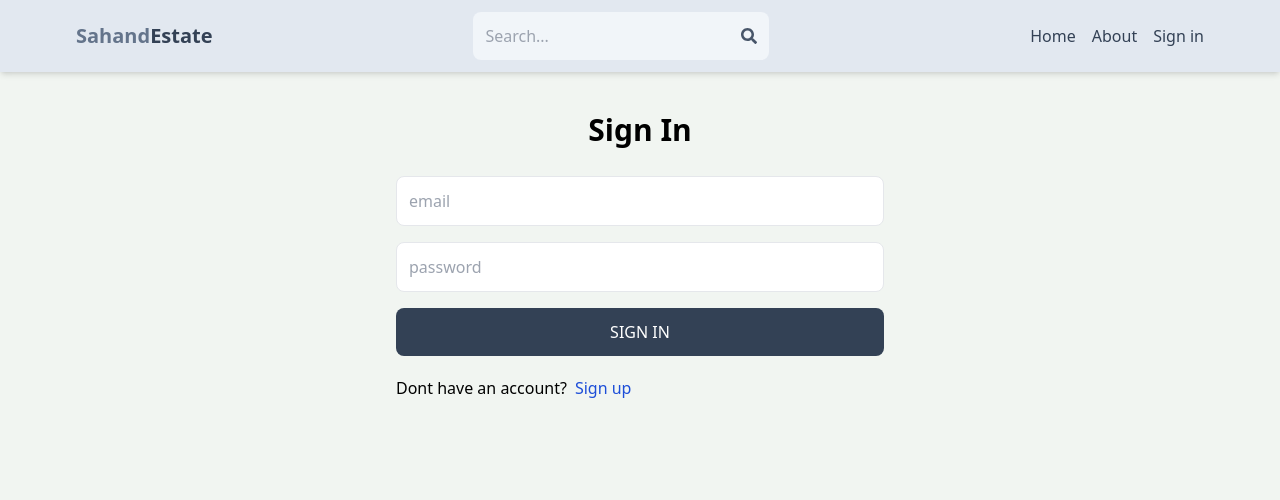
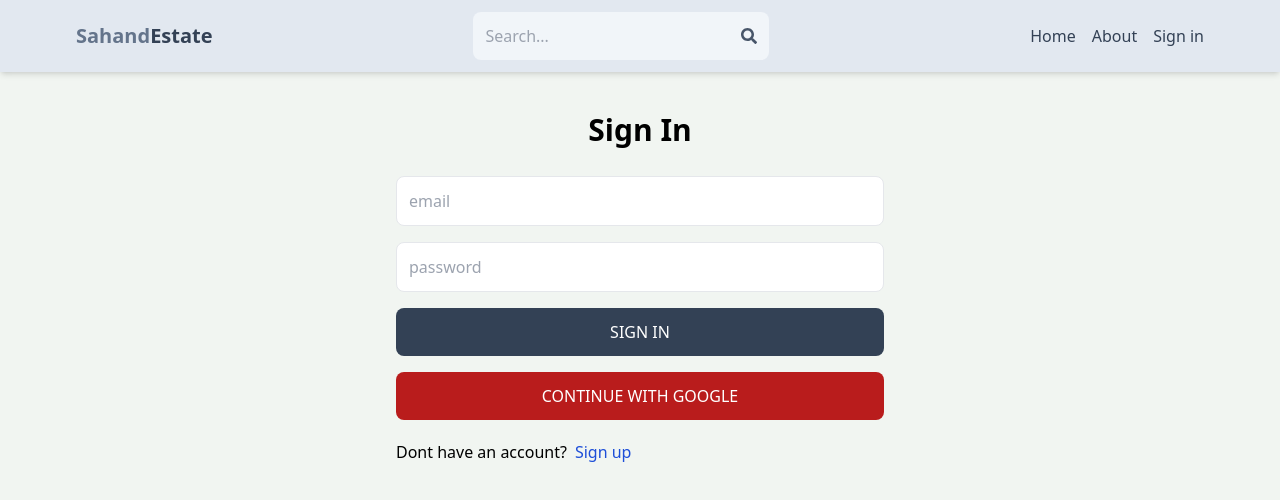
Before and after one commit to Assil2020/Final-Project-Fullstack, a React (Vite) app in the folder client/: page /sign-in in a window 1280 px wide. Shown: the top 500 px of the page. Built offline with nearby package versions, Linux system fonts and the light colour scheme; no server answers.

Commit message:
create and add OAuth component

```diff
--- a/client/package.json
+++ b/client/package.json
@@ -11,6 +11,7 @@
   },
   "dependencies": {
     "@reduxjs/toolkit": "^2.0.1",
+    "firebase": "^10.7.1",
     "mongodb": "^6.3.0",
     "mongoose": "^8.0.3",
     "react": "^18.2.0",
--- /dev/null
+++ b/client/src/components/OAuth.jsx
@@ -0,0 +1,43 @@
+import { GoogleAuthProvider, getAuth, signInWithPopup } from "@firebase/auth";
+import { app } from "../firebase";
+import { useDispatch } from "react-redux";
+import { signInSuccess } from "../redux/user/userSlice";
+import { useNavigate } from "react-router-dom";
+export default function OAuth() {
+  const dispatch = useDispatch();
+  const navigate = useNavigate();
+  const handleGoogleClick = async () => {
+    try {
+      const provider = new GoogleAuthProvider();
+      const auth = getAuth(app);
+
+      const result = await signInWithPopup(auth, provider);
+
+      const res = await fetch("/api/auth/google", {
+        method: "POST",
+        headers: {
+          "content-type": "application/json",
+        },
+        body: JSON.stringify({
+          name: result.user.displayName,
+          email: result.user.email,
+          photo: result.user.photoURL,
+        }),
+      });
+      const data = await res.json();
+      dispatch(signInSuccess(data));
+      navigate("/");
+    } catch (error) {
+      console.log("could not sign in with google", error);
+    }
+  };
+  return (
+    <button
+      onClick={handleGoogleClick}
+      type="button"
+      className="bg-red-700 text-white p-3 rounded-lg uppercase hover:opacity-95"
+    >
+      Continue with google
+    </button>
+  );
+}
--- /dev/null
+++ b/client/src/firebase.js
@@ -0,0 +1,17 @@
+// Import the functions you need from the SDKs you need
+import { initializeApp } from "firebase/app";
+// TODO: Add SDKs for Firebase products that you want to use
+// https://firebase.google.com/docs/web/setup#available-libraries
+
+// Your web app's Firebase configuration
+const firebaseConfig = {
+  apiKey: import.meta.env.VITE_FIREBASE_API_KEY,
+  authDomain: "final-project-305b7.firebaseapp.com",
+  projectId: "final-project-305b7",
+  storageBucket: "final-project-305b7.appspot.com",
+  messagingSenderId: "667563966800",
+  appId: "1:667563966800:web:ecff6b0f87576e95a5ec55",
+};
+
+// Initialize Firebase
+export const app = initializeApp(firebaseConfig);
--- a/client/src/pages/SignIn.jsx
+++ b/client/src/pages/SignIn.jsx
@@ -1,6 +1,7 @@
 import { Link, useNavigate } from "react-router-dom";
 import { useState } from "react";
 import { useDispatch, useSelector } from "react-redux";
+import OAuth from "../components/OAuth";
 import {
   signInStart,
   signInSuccess,
@@ -65,6 +66,7 @@ export default function SignIn() {
         >
           {loading ? "Loading..." : "Sign In"}
         </button>
+        <OAuth />
       </form>
       <div className="flex gap-2 mt-5">
         <p>Dont have an account?</p>
```
Also changed, not shown: 1 other file (tests, documents, lock files or other folders).
